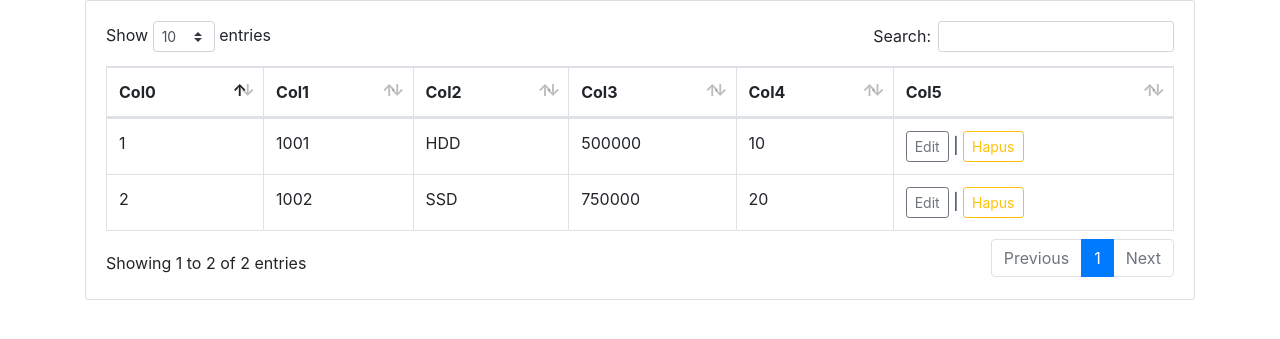
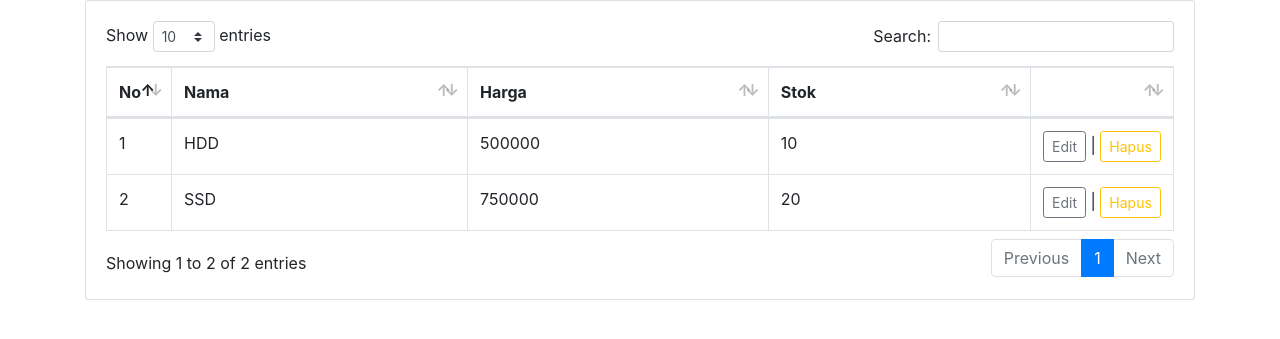
Before and after one commit to therealsatria/codeigniter3_ajax_spa, a CodeIgniter app: page /database/MainController/list/ in a window 1280 px wide. Shown: the part 56-395 px from the top of the page. Run offline with CodeIgniter, Linux system fonts and the light colour scheme; the visitor is signed in with stand-in values (Sample User, id 1); data comes from the database, SQL or seed files in the repository; data that the repository does not hold is empty.

Commit message:
satria nugraha's handcraft

```diff
--- a/application/controllers/MainController.php
+++ b/application/controllers/MainController.php
@@ -84,7 +84,7 @@ class MainController extends CI_Controller {
 						$c3 = $k->harga;
 						$c4 = $k->stok;
             $btnedit = "<button type='button' class='btn btn-outline-secondary btn-sm' onclick='get(".$c1.")'>Edit</button> | <button type='button' class='btn btn-outline-warning btn-sm' data-kode='".$c1."' onclick='hapus(this)'>Hapus</button>";
-            $dtisi .= '["'.$c0.'","'.$c1.'","'.$c2.'","'.$c3.'","'.$c4.'","'.$btnedit.'"],';
+            $dtisi .= '["'.$c0.'","'.$c2.'","'.$c3.'","'.$c4.'","'.$btnedit.'"],';
         }
         $dtisifix = rtrim($dtisi, ",");
         $data = str_replace("xxx", $dtisifix, $dtJSON);
--- a/application/views/component/list.php
+++ b/application/views/component/list.php
@@ -1,12 +1,11 @@
 <table id="example" class="table table-bordered table-hover" style="width:100%">
     <thead>
         <tr>
-            <th>Col0</th>
-            <th>Col1</th>
-            <th>Col2</th>
-            <th>Col3</th>
-            <th>Col4</th>
-            <th>Col5</th>
+            <th width="4px">No</th>
+            <th>Nama</th>
+            <th>Harga</th>
+            <th>Stok</th>
+            <th width="100"></th>
         </tr>
     </thead>
 </table>
```
